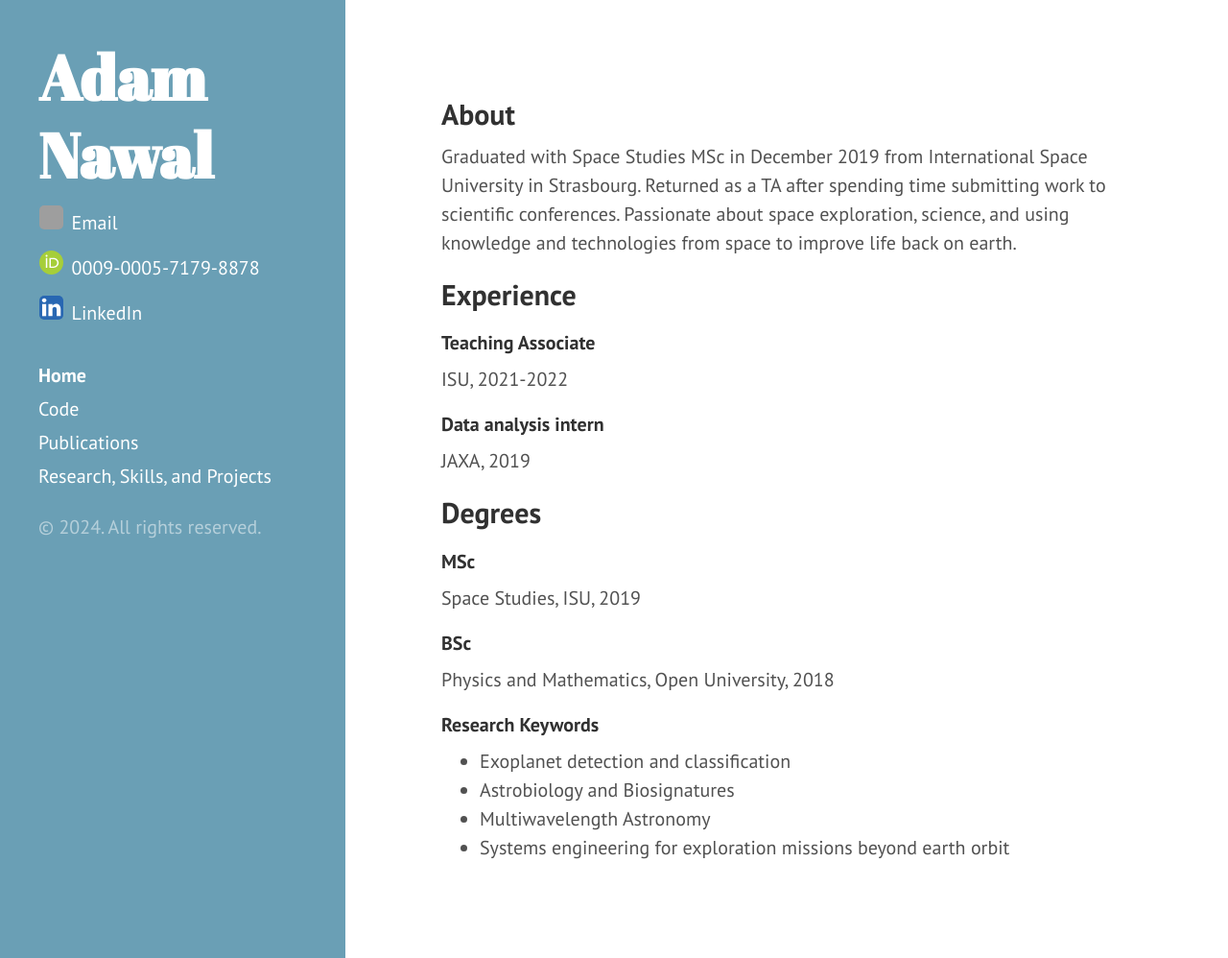
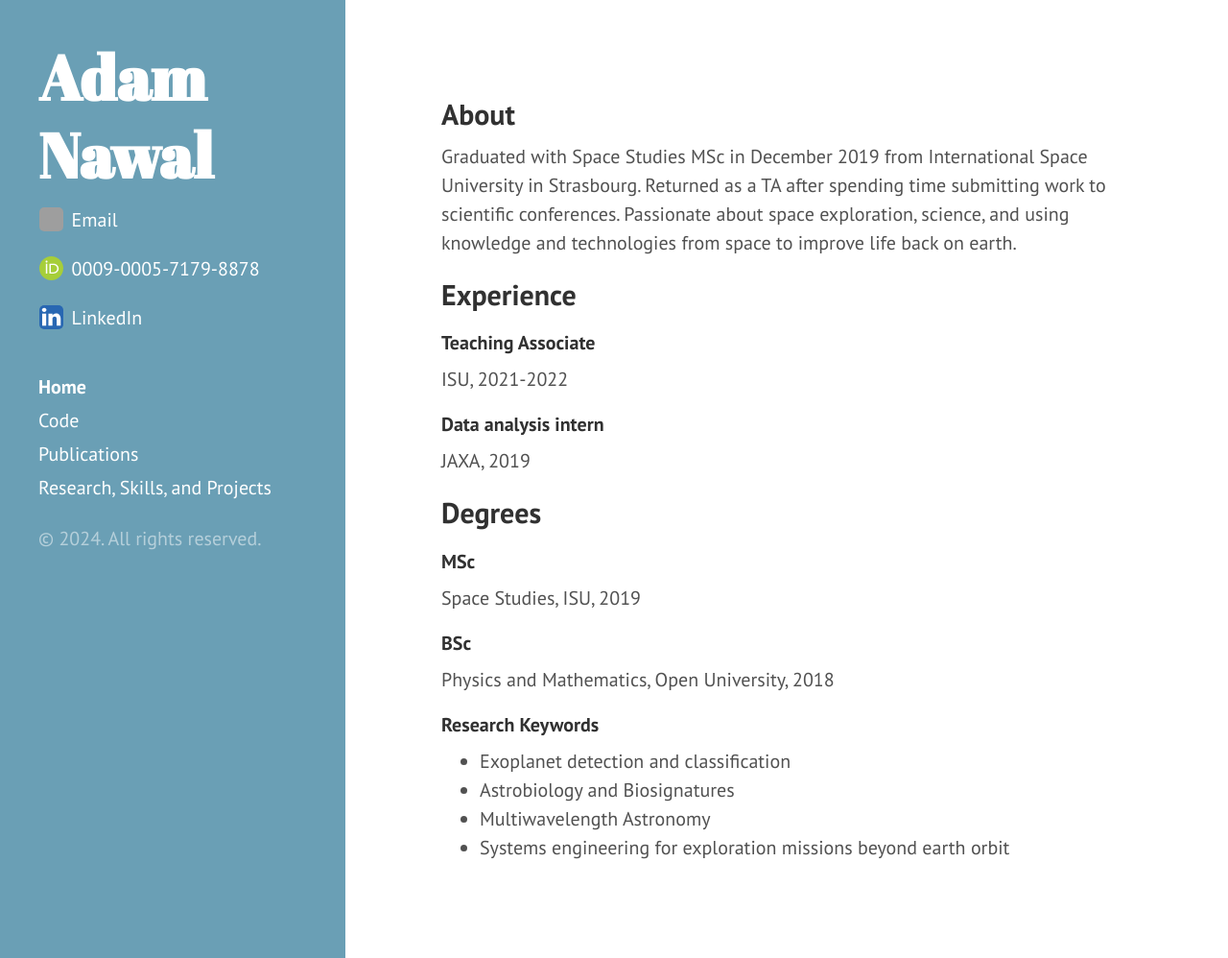
Before and after one commit to ConstantUncle/ConstantUncle.github.io, a Jekyll site: the page built from index.html, in a window 1280 px wide and 998 px high. Shown: the whole window at 96% size. Built offline with Jekyll 4.4.1, drawn with Linux system fonts in a browser that asks for light colours; grey boxes are pictures that could not be loaded.

Commit message:
Update poole.css
Altering padding

```diff
--- a/public/css/poole.css
+++ b/public/css/poole.css
@@ -247,7 +247,7 @@ th {
   text-align: left;
 }
 td {
-  padding-bottom: 10px;
+  padding-bottom: 1rem;
 }
 tbody tr:nth-child(odd) td,
 tbody tr:nth-child(odd) th {
```
